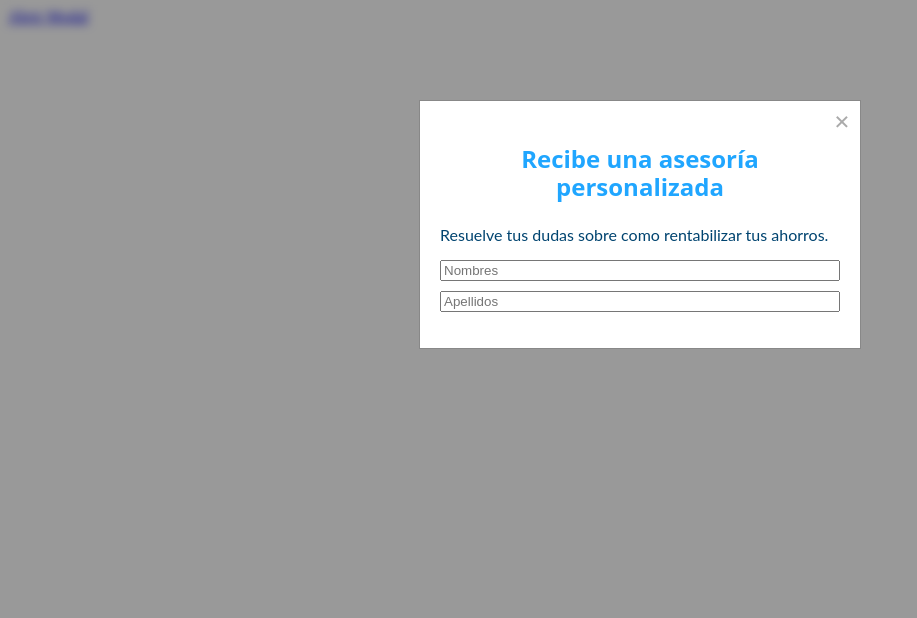
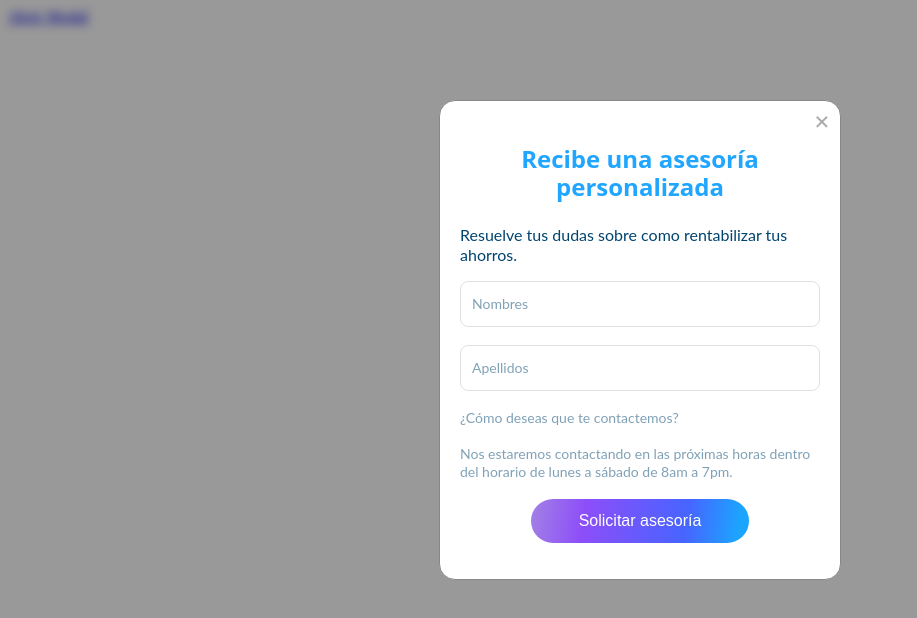
Before and after one commit to M4rckR/modal-dp, a plain HTML site: page index.html in a window 1280 px wide. Shown: the whole page, without its empty margins (0-917 px from the left). Drawn offline with Linux system fonts and the light colour scheme.

Commit message:
Formulario al 50%

```diff
--- a/index.html
+++ b/index.html
@@ -22,15 +22,16 @@
     margin: auto;
     padding: 20px;
     border: 1px solid #888;
-    width: 400px;
+    width: 360px;
     position: relative;
+    border-radius: 16px;
 }
 
 h1,h2,h3,h4,h5,h6 {
     font-family: 'Open Sans', sans-serif;
 }
 
-p {
+p,label {
     font-family: 'Lato', sans-serif;
 }
 
@@ -55,14 +56,65 @@ p {
 
 .banbif-modal-paragraph {
     color: #004470;
+    font-size: 16px;
+    font-style: normal;
+    line-height: 20px;
 }
 
 
 .banbif-form {
     display: flex;
     flex-direction: column;
-    gap: 10px;
+    gap: 18px;
 }
+
+.banbif-input-box {
+    position: relative;
+}
+.banbif-input-box input{
+    width: 100%;
+    font-size: 14px;
+    line-height: 18px;
+    border: 1px solid #DEE2E6;
+    outline: none;
+    border-radius: 8px;
+    padding: 12px;
+    height: 46px;
+    color: #004470;
+}
+
+.banbif-input-box label{
+    position: absolute;
+    top: 50%;
+    transform: translateY(-50%);
+    font-size: 14px;
+    line-height: 18px;
+    color: rgba(0, 68, 112, 0.50);
+    left: 12px;
+}
+
+.banbif-button-form {
+    border-radius: 22px;
+    background: linear-gradient(98deg, #A281E5 0.01%, #8D4EF9 24.85%, #4764FF 70.51%, #1CA4FF 94.28%);
+    display: inline-flex;
+    padding: 12px 48px;
+    justify-content: center;
+    align-items: center;
+    margin: 0 auto;
+    font-size: 16px;
+    line-height: 20px;
+    color: white;
+    border: none;
+    cursor: pointer;
+}
+
+.banbif-text-low {
+    color: rgba(0, 68, 112, 0.50);
+    font-size: 14px;
+    line-height: 18px;
+    margin: 0;
+}
+
 </style>
 
 <div>
@@ -74,13 +126,21 @@ p {
                     personalizada</h3>
                 <p class="banbif-modal-paragraph">Resuelve tus dudas sobre como rentabilizar tus ahorros.</p>
                 <form class="banbif-form">
-                    <input type="text" placeholder="Nombres">
-                    <input type="text" placeholder="Apellidos">
+                    <div class="banbif-input-box">
+                        <label id="label-nombre" for="nombre-input">Nombres</label>
+                        <input id="nombre-input" type="text">
+                    </div>
+                    <div class="banbif-input-box">
+                        <label id="label-apellido" for="apellido-input">Apellidos</label>
+                        <input id="apellido-input" type="text">
+                    </div>
+                    <p class="banbif-text-low">¿Cómo deseas que te contactemos?</p>
+                    <p class="banbif-text-low">Nos estaremos contactando en las próximas horas dentro del horario de lunes a sábado de 8am a 7pm.</p>
+                    <button type="submit" class="banbif-button-form">Solicitar asesoría</button>
                 </form>
             </div>
         </div>
     </div>
-
     <a href="#" id="openModal">Abrir Modal</a>
 </div>
 
@@ -89,6 +149,13 @@ document.addEventListener('DOMContentLoaded', () => {
     const modal = document.getElementById('myModal');
     const openModal = document.getElementById('openModal');
     const closeBtn = document.querySelector('.close');
+    const labelNombre = document.getElementById('label-nombre');
+    const labelApellido = document.getElementById('label-apellido');
+    const nombreInput = document.getElementById('nombre-input');
+    const apellidoInput = document.getElementById('apellido-input');
+
+
+
     modal.style.display = 'block';
 
     openModal.addEventListener('click', (e) => {
@@ -105,5 +172,11 @@ document.addEventListener('DOMContentLoaded', () => {
             modal.style.display = 'none';
         }
     });
+
+    nombreInput.addEventListener('focus', () => {
+        if(nombreInput.value === '') {
+            labelNombre.style.display = 'none';
+        }
+    });
 });
 </script>
```
